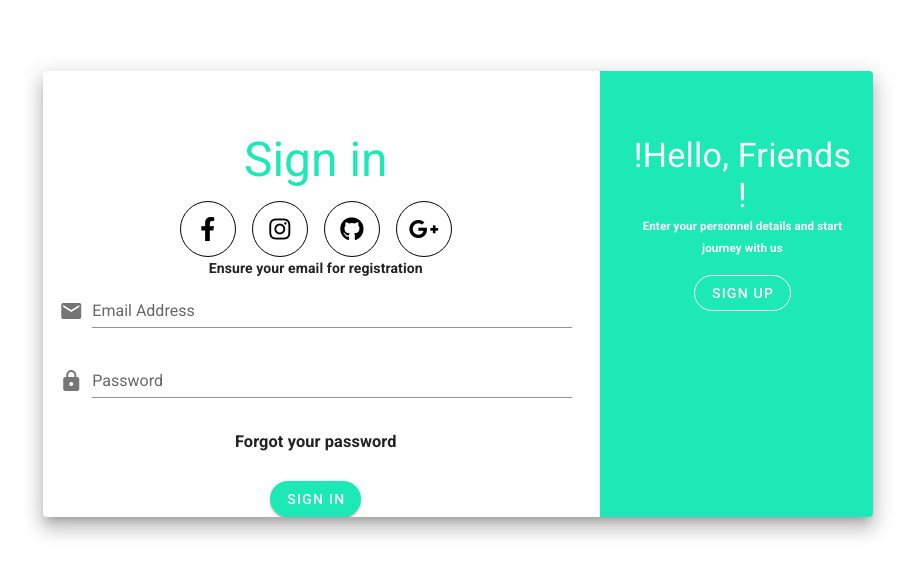
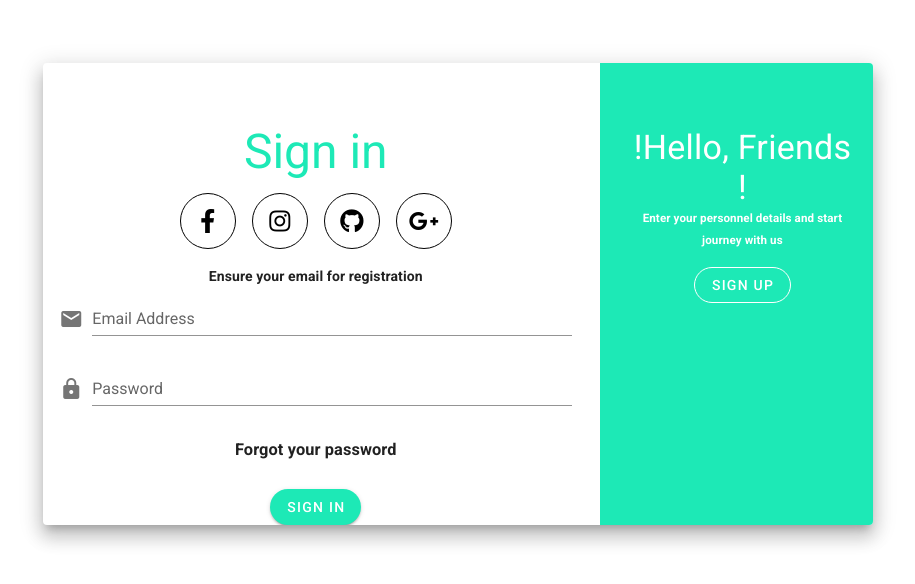
Before and after one commit to Gilchrist32/vue-login, a Vue app: page / in a window 1280 px wide. Shown: the part 106-690 px from the top of the page, without its empty margins (182-1097 px from the left). Built offline with nearby package versions, Linux system fonts and the light colour scheme.

Commit message:
Changes marign top

```diff
--- a/src/views/Home.vue
+++ b/src/views/Home.vue
@@ -25,7 +25,7 @@
                             <v-icon>fab fa-google-plus-g</v-icon>
                           </v-btn>
                         </div>
-                        <h4 class="text-center mlt-4">Ensure your email for registration</h4>
+                        <h4 class="text-center mt-4">Ensure your email for registration</h4>
                         <v-form>
                           <v-text-field
                             label="Email Address"
```
